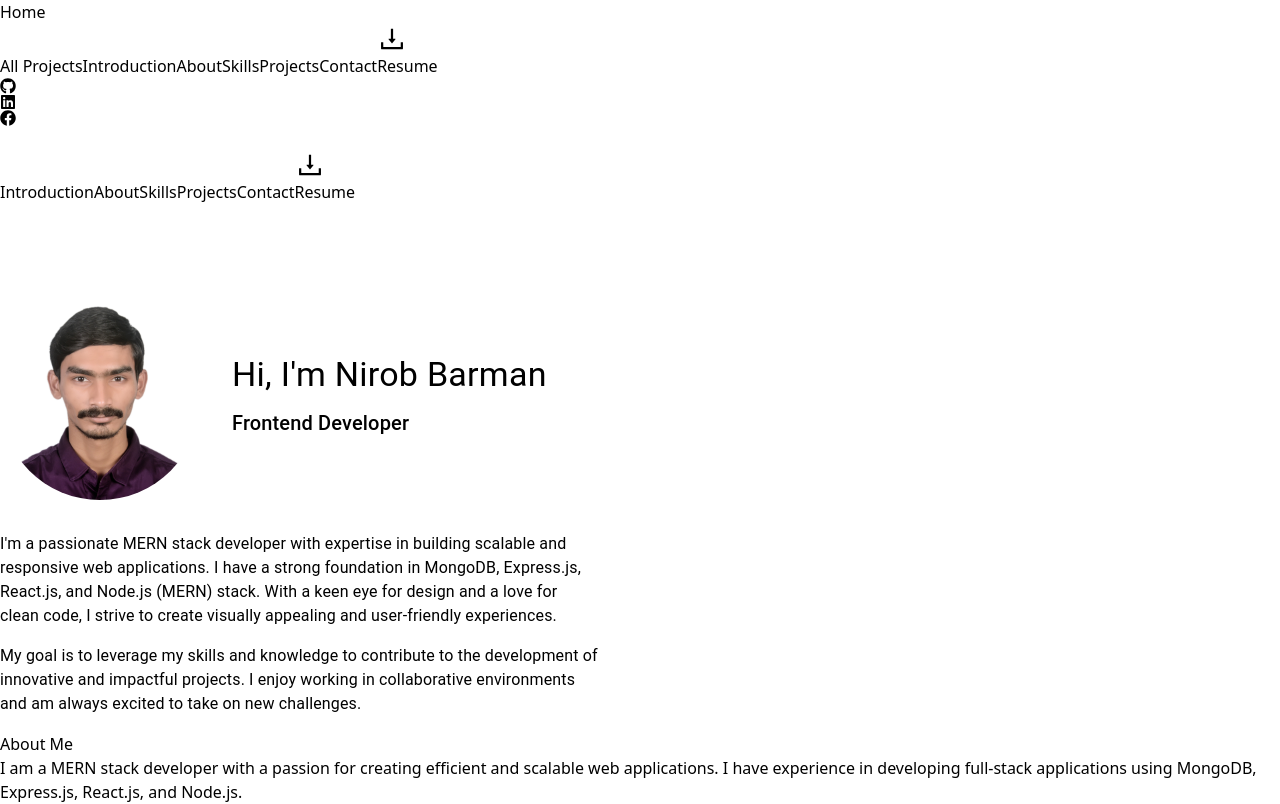
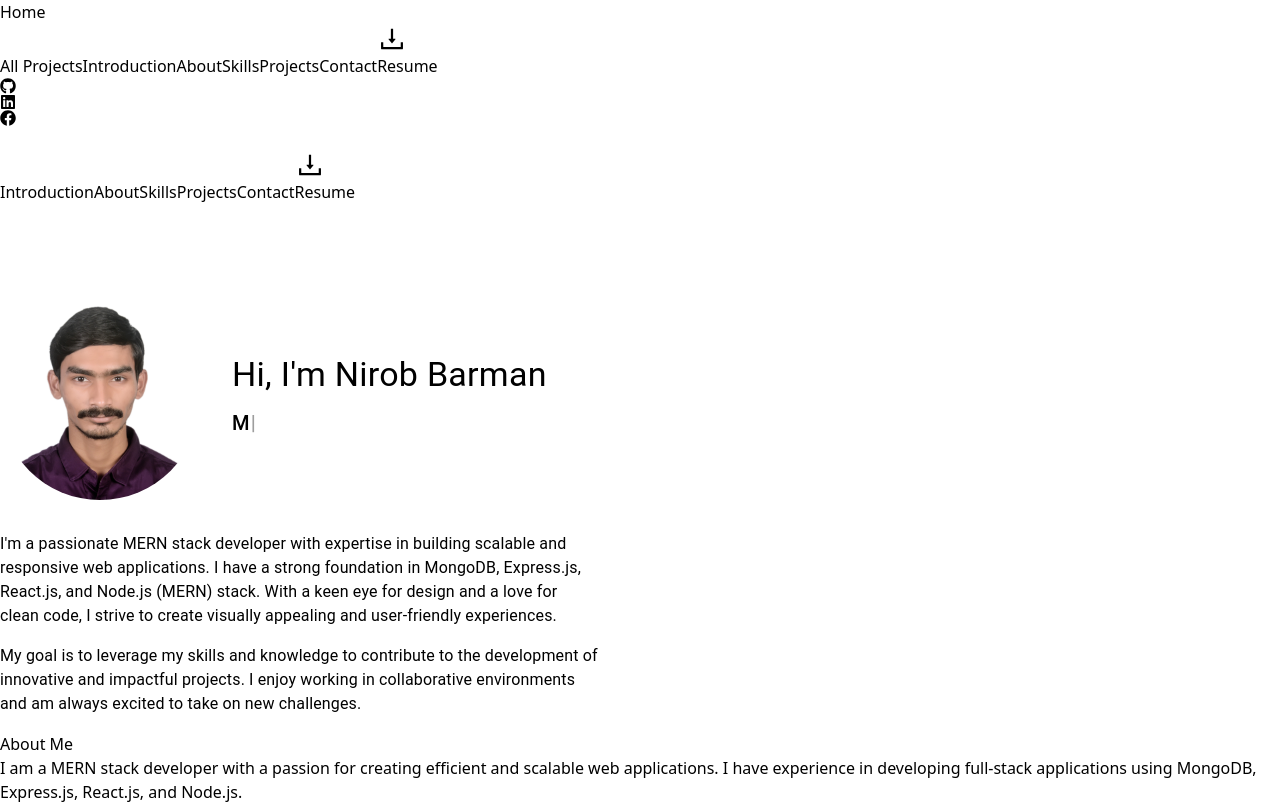
Before and after one commit to Nirob-Barman/MyPortfolio, a React (Vite) app: page / in a window 1280 px wide. Shown: the top 804 px of the page. Built offline with nearby package versions, Linux system fonts and the light colour scheme.

Commit message:
typewriter-effect

```diff
--- a/package.json
+++ b/package.json
@@ -10,7 +10,6 @@
     "preview": "vite preview"
   },
   "dependencies": {
-    "@emailjs/browser": "^4.3.3",
     "@emotion/react": "^11.11.1",
     "@emotion/styled": "^11.11.0",
     "@mui/material": "^5.13.6",
@@ -27,7 +26,8 @@
     "react-spring": "^9.7.2",
     "reactstrap": "^9.2.2",
     "sort-by": "^1.2.0",
-    "sweetalert2": "^11.10.6"
+    "sweetalert2": "^11.10.6",
+    "typewriter-effect": "^2.21.0"
   },
   "devDependencies": {
     "@types/react": "^18.0.37",
--- a/src/Shared/Contacts.jsx
+++ b/src/Shared/Contacts.jsx
@@ -1,5 +1,5 @@
 import React, { useState, useRef } from 'react';
-import emailjs from '@emailjs/browser';
+// import emailjs from '@emailjs/browser';
 import Swal from 'sweetalert2';
 
 const Contacts = () => {
--- a/src/Shared/Introduction.jsx
+++ b/src/Shared/Introduction.jsx
@@ -4,6 +4,7 @@ import { motion, useAnimation } from 'framer-motion';
 import { Link } from 'react-router-dom';
 import { FaLinkedin, FaGithub, FaFacebook } from 'react-icons/fa';
 import profileImage from '../../public/profile.jpg';
+import Typewriter from "typewriter-effect";
 
 const Introduction = () => {
 
@@ -47,7 +48,7 @@ const Introduction = () => {
                             transition={{ duration: 1 }}
                             style={{ width: 200, height: 200, borderRadius: '50%' }}
                         />
-                        <Box ml={4}>
+                        {/* <Box ml={4}>
                             <Typography variant="h4" component="h1" gutterBottom>
                                 Hi, I'm <motion.span initial={{ opacity: 0 }} animate={{ opacity: 1 }} transition={{ duration: 1 }}>
                                     Nirob Barman
@@ -58,7 +59,48 @@ const Introduction = () => {
                                     {jobTitles[index]}
                                 </motion.p>
                             </Typography>
+                        </Box> */}
+
+                        <Box ml={4}>
+                            <Typography variant="h4" component="h1" gutterBottom>
+                                Hi, I'm <motion.span initial={{ opacity: 0 }} animate={{ opacity: 1 }} transition={{ duration: 1 }}>
+                                    Nirob Barman
+                                </motion.span>
+                            </Typography>
+                            <Typography variant="h6" component="h2" gutterBottom>
+                                <Typewriter
+                                    options={{
+                                        strings: [
+                                            "Full Stack Developer",
+                                            "MERN Stack Developer",
+                                            "Frontend Developer",
+                                            "Backend Developer",
+                                            "Software Developer",
+                                            "Django Developer",
+                                            "Python Developer",
+                                            "Django Developer",
+                                            "Web Developer",
+                                        ],
+                                        autoStart: true,
+                                        loop: true,
+                                    }}
+                                />
+                            </Typography>
                         </Box>
+
+                        {/* <Box>
+                            <Typewriter
+                                options={{
+                                    strings: [
+                                        "Front-end Developer",
+                                        "Web Developer",
+                                        "Mern Stack Developer",
+                                    ],
+                                    autoStart: true,
+                                    loop: true,
+                                }}
+                            />
+                        </Box> */}
                     </Box>
 
                     <Typography variant="body1" paragraph>
```
Also changed, not shown: 1 other file (tests, documents, lock files or other folders).
